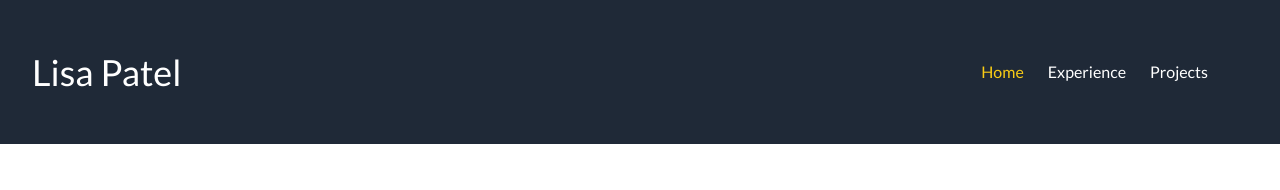
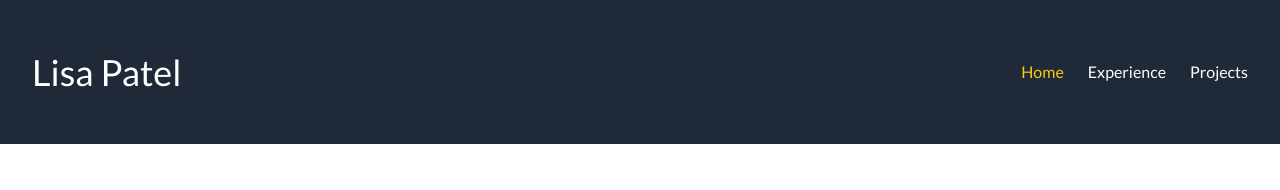
Before and after one commit to lisaapatel/lisaa, a Next.js app: page / in a window 1280 px wide. Shown: the top 190 px of the page. Built offline with nearby package versions, Linux system fonts and the light colour scheme.

Commit message:
Fix navigation spacing

```diff
--- a/components/Navigation/Navigation.tsx
+++ b/components/Navigation/Navigation.tsx
@@ -26,7 +26,7 @@ export function Navigation({ links, title }: UiProps) {
   return (
     <>
       <nav className="container">
-        <div className="flex h-24 w-full items-center bg-brand pr-4 text-white transition-all sm:h-36">
+        <div className="flex h-24 w-full items-center bg-brand text-white transition-all sm:h-36">
           <h2 className="flex-1 text-4xl">{title}</h2>
           {/* Desktop Nav */}
           <ul className="hidden sm:flex">
@@ -37,7 +37,7 @@ export function Navigation({ links, title }: UiProps) {
               return (
                 <li
                   key={href}
-                  className={classnames(linkClasses, "mr-6", {
+                  className={classnames(linkClasses, "last:mr-0", "mr-6", {
                     "text-yellow-400": asPath === href,
                   })}
                 >
```
